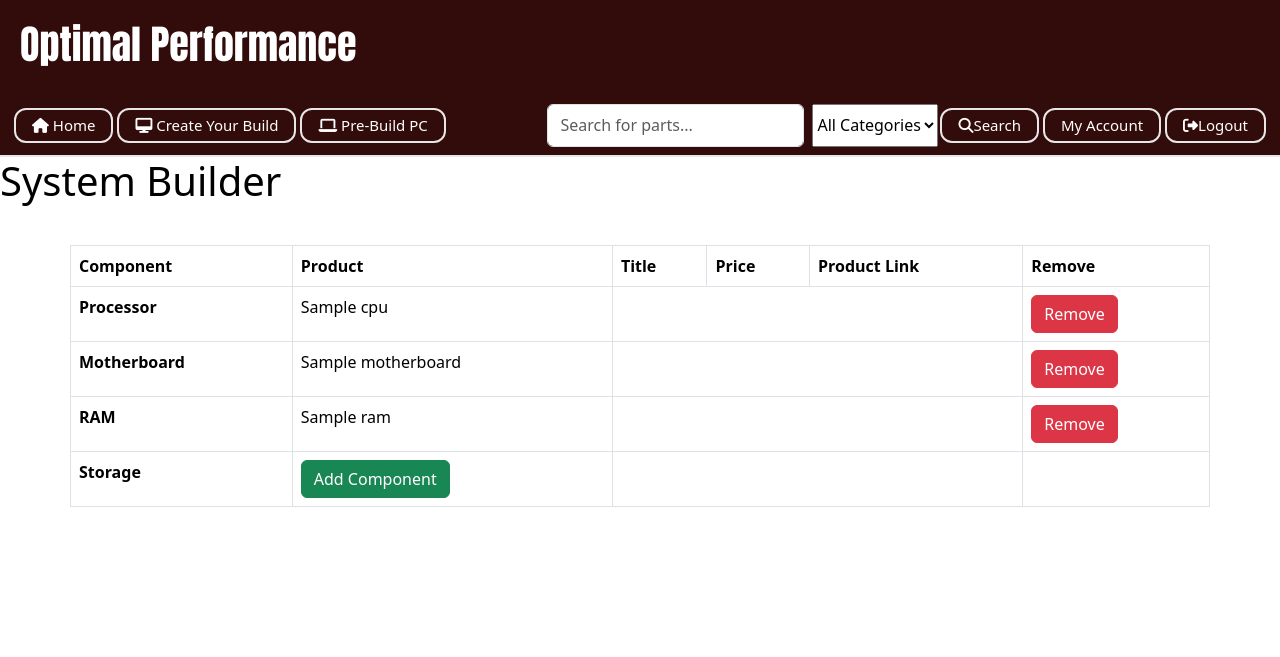
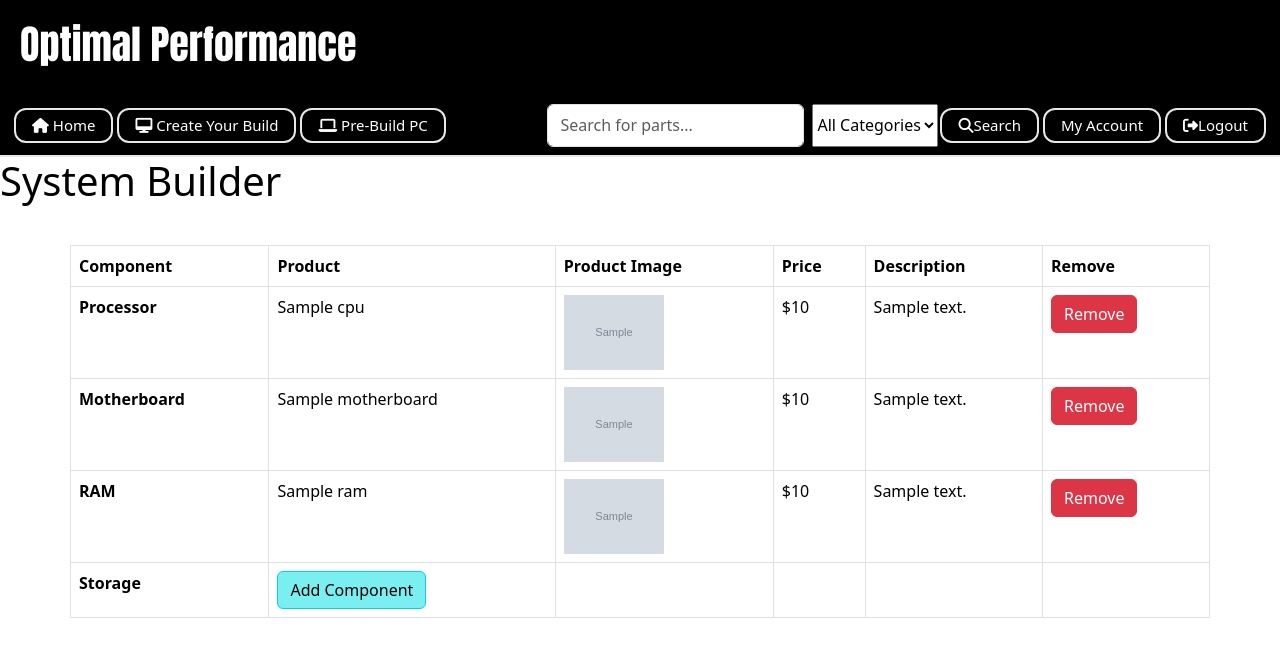
Before and after one commit to UCCS-CS4300-5300/Group7-fall2024, a Django app: page /builds/ in a window 1280 px wide. Shown: the top 657 px of the page. Run offline with Django 5.2, Linux system fonts and the light colour scheme; a user stored in the database is signed in; tables that the repository leaves empty hold one stand-in row (values such as "Sample post"); grey boxes marked "Sample" are stand-in pictures; data that the repository does not hold is empty; parts of the project's set-up code (start-up, migrations or seed data) failed here and were passed over; some libraries are stand-ins or nearby versions.

Commit message:
Got the new fields added to models and fixed up the builds page.

```diff
--- a/Optimal_Performance_Platform/settings.py
+++ b/Optimal_Performance_Platform/settings.py
@@ -122,3 +122,6 @@ STATIC_ROOT = os.path.join(BASE_DIR, 'staticfiles')
 
 # Default primary key field type
 DEFAULT_AUTO_FIELD = 'django.db.models.BigAutoField'
+
+MEDIA_URL = '/media/'
+MEDIA_ROOT = BASE_DIR / "media"
--- a/home/templates/base_template.html
+++ b/home/templates/base_template.html
@@ -13,7 +13,7 @@
             font-family: 'Anton', sans-serif;
             text-align: left;
             font-weight: bold;
-            background-color: #320b0b;
+            background-color: #000000;
             padding: 20px;
             color: white;
         }
@@ -55,7 +55,7 @@
             background-color: rgba(65, 169, 172, 0);
         }
         .custom-navbar {
-            background-color: #320b0b;
+            background-color: #000000;
             border-bottom: 2px solid #e7e7e7;
         }
 
--- a/home/templates/build.html
+++ b/home/templates/build.html
@@ -11,90 +11,150 @@
                     <tr>
                         <th scope="col">Component</th>
                         <th scope="col">Product</th>
-                        <th scope="col">Title</th>
+                        <th scope="col">Product Image</th>
                         <th scope="col">Price</th>
-                        <th scope="col">Product Link</th>
+                        <th scope="col">Description</th>
                         <th scope="col">Remove</th>
                     </tr>
                 </thead>
                 <tbody>
-                    <!-- Processor Section -->
+                    <!-- Processor Row -->
                     <tr>
                         <td><strong>Processor</strong></td>
                         <td>
-                            {% if cpu %}
-                                {{ cpu.name }}
+                            {% if build.cpu %}
+                                {{ build.cpu.name }}
                             {% else %}
-                                <a class="btn btn-success" href="{% url 'part_browser' %}?category=CPU">Add Component</a>
+                                <a class="btn btn-info" style="background-color: rgba(81, 234, 239, 0.767);" href="{% url 'part_browser' %}?category=CPU">Add Component</a>
                             {% endif %}
                         </td>
-                        <td colspan="3"></td>
                         <td>
-                            {% if cpu %}
+                            {% if build.cpu and build.cpu.image %}
+                                <img src="{{ build.cpu.image.url }}" alt="{{ build.cpu.name }}" width="100">
+                            {% endif %}
+                        </td>
+                        <td>
+                            {% if build.cpu %}
+                                ${{ build.cpu.price }}
+                            {% endif %}
+                        </td>
+                        <td>
+                            {% if build.cpu %}
+                                {{ build.cpu.description }}
+                            {% endif %}
+                        </td>
+                        <td>
+                            {% if build.cpu %}
                                 <a href="{% url 'remove_from_build' 'CPU' %}" class="btn btn-danger">Remove</a>
                             {% endif %}
                         </td>
                     </tr>
 
-                    <!-- Motherboard Section -->
+                    <!-- Motherboard Row -->
                     <tr>
                         <td><strong>Motherboard</strong></td>
                         <td>
-                            {% if motherboard %}
-                                {{ motherboard.name }}
+                            {% if build.motherboard %}
+                                {{ build.motherboard.name }}
                             {% else %}
-                                <a class="btn btn-success" href="{% url 'part_browser' %}?category=Motherboard">Add Component</a>
+                                <a class="btn btn-info" style="background-color: rgba(81, 234, 239, 0.767);" href="{% url 'part_browser' %}?category=Motherboard">Add Component</a>
                             {% endif %}
                         </td>
-                        <td colspan="3"></td>
                         <td>
-                            {% if motherboard %}
+                            {% if build.motherboard and build.motherboard.image %}
+                                <img src="{{ build.motherboard.image.url }}" alt="{{ build.motherboard.name }}" width="100">
+                            {% endif %}
+                        </td>
+                        <td>
+                            {% if build.motherboard %}
+                                ${{ build.motherboard.price }}
+                            {% endif %}
+                        </td>
+                        <td>
+                            {% if build.motherboard %}
+                                {{ build.motherboard.description }}
+                            {% endif %}
+                        </td>
+                        <td>
+                            {% if build.motherboard %}
                                 <a href="{% url 'remove_from_build' 'Motherboard' %}" class="btn btn-danger">Remove</a>
                             {% endif %}
                         </td>
                     </tr>
 
-                    <!-- RAM Section -->
+                    <!-- RAM Row -->
                     <tr>
                         <td><strong>RAM</strong></td>
                         <td>
-                            {% if ram_modules %}
-                                {% for ram in ram_modules %}
+                            {% if build.ram.all %}
+                                {% for ram in build.ram.all %}
                                     {{ ram.name }}<br>
                                 {% endfor %}
                             {% else %}
-                                <a class="btn btn-success" href="{% url 'part_browser' %}?category=RAM">Add Component</a>
+                                <a class="btn btn-info" style="background-color: rgba(81, 234, 239, 0.767);" href="{% url 'part_browser' %}?category=RAM">Add Component</a>
                             {% endif %}
                         </td>
-                        <td colspan="3"></td>
                         <td>
-                            {% if ram_modules %}
+                            {% if build.ram.all %}
+                                {% for ram in build.ram.all %}
+                                    {% if ram.image %}
+                                        <img src="{{ ram.image.url }}" alt="{{ ram.name }}" width="100"><br>
+                                    {% endif %}
+                                {% endfor %}
+                            {% endif %}
+                        </td>
+                        <td>
+                            {% if build.ram.all %}
+                                {% for ram in build.ram.all %}
+                                    ${{ ram.price }}<br>
+                                {% endfor %}
+                            {% endif %}
+                        </td>
+                        <td>
+                            {% if build.ram.all %}
+                                {% for ram in build.ram.all %}
+                                    {{ ram.description }}<br>
+                                {% endfor %}
+                            {% endif %}
+                        </td>
+                        <td>
+                            {% if build.ram.all %}
                                 <a href="{% url 'remove_from_build' 'RAM' %}" class="btn btn-danger">Remove</a>
                             {% endif %}
                         </td>
                     </tr>
 
-                    <!-- Storage Section -->
+                    <!-- Storage Row -->
                     <tr>
                         <td><strong>Storage</strong></td>
                         <td>
-                            {% if storages %}
-                                {% for storage in storages %}
-                                    {{ storage.name }}<br>
-                                {% endfor %}
+                            {% if build.storage %}
+                                {{ build.storage.name }}
                             {% else %}
-                                <a class="btn btn-success" href="{% url 'part_browser' %}?category=Storage">Add Component</a>
+                                <a class="btn btn-info" style="background-color: rgba(81, 234, 239, 0.767);" href="{% url 'part_browser' %}?category=Storage">Add Component</a>
                             {% endif %}
                         </td>
-                        <td colspan="3"></td>
                         <td>
-                            {% if storages %}
+                            {% if build.storage and build.storage.image %}
+                                <img src="{{ build.storage.image.url }}" alt="{{ build.storage.name }}" width="100">
+                            {% endif %}
+                        </td>
+                        <td>
+                            {% if build.storage %}
+                                ${{ build.storage.price }}
+                            {% endif %}
+                        </td>
+                        <td>
+                            {% if build.storage %}
+                                {{ build.storage.description }}
+                            {% endif %}
+                        </td>
+                        <td>
+                            {% if build.storage %}
                                 <a href="{% url 'remove_from_build' 'Storage' %}" class="btn btn-danger">Remove</a>
                             {% endif %}
                         </td>
                     </tr>
-
-                    <!-- Additional Components: You can add similar sections here for GPU, Case, etc. -->
                 </tbody>
             </table>
         </div>
--- a/home/urls.py
+++ b/home/urls.py
@@ -7,6 +7,9 @@ from .views_api import *
 from .views_render import *
 from django.contrib.auth import views as auth_views
 from rest_framework.routers import DefaultRouter
+from django.conf import settings
+from django.conf.urls.static import static
+
 
 #path function defines a url pattern
 #'' is empty to represent based path to app
@@ -50,3 +53,6 @@ path('storages/', call_storages_view, name='call_storages_view'),
 
 
 ]
+
+if settings.DEBUG:
+    urlpatterns += static(settings.MEDIA_URL, document_root=settings.MEDIA_ROOT)
--- a/requirements.txt
+++ b/requirements.txt
@@ -41,3 +41,4 @@ uc-micro-py==1.0.3
 urllib3==2.2.3
 wheel==0.45.0
 wrapt==1.16.0
+Pillow==10.0.1
```
Also changed, not shown: home/models.py (+12 -0 lines), home/templates/part_browser.html (+9 -0 lines), home/migrations/0003_cpu_image_cpu_price_motherboard_image_and_more.py (added), home/migrations/0004_cpu_description_motherboard_description_and_more.py (added).
